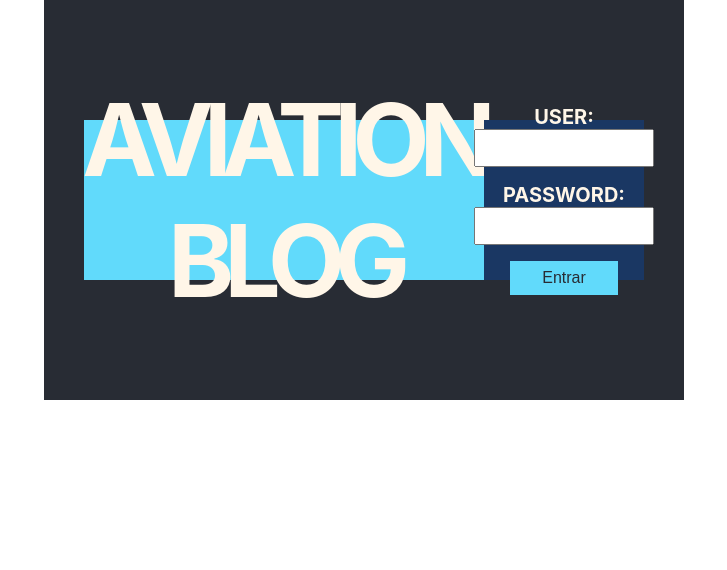
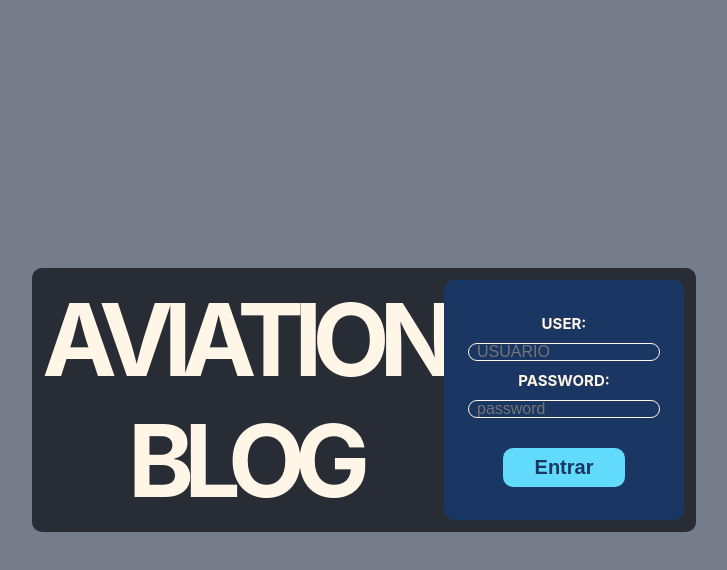
Before and after one commit to Marlon-Segalla/Blog-Avia-o-Mobile, a React (Create React App) app in the folder blogaviacao/: page / in a window 1280 px wide. Shown: the top 570 px of the page, without its empty margins (276-1003 px from the left). Built offline with nearby package versions, Linux system fonts and the light colour scheme.

Commit message:
02-09-0.2

```diff
--- a/blogaviacao/src/Login.css
+++ b/blogaviacao/src/Login.css
@@ -1,33 +1,44 @@
 *{
+  box-sizing: border-box;
   margin: 0;
   padding: 0;
 }
 
-.app{
+.App{
   width: 100%;
-  height: 100%;
+  height: 100vh;
+
+  background-color: #767c8a;
+
+  /*background-image: url('C:\\DEV_P\\REACTJS\\Blog-Avia-o-Mobile\\blogaviacao\\src\\img\\esquad_1.jpg');
+  background-size: cover;
+  background-position: center;
+  background-repeat: no-repeat;*/
+
   display: flex;
+  align-items: center;
 }
 
 .login-container {
-  width: 80vh;
-  height: 50vh;
+  width: 83vh;
+  height: 33vh;
+
+  border-radius: 10px;
+  border: none;
+
   display: flex;
   align-items: center;
   justify-content: center;
-  text-align: center;
-  flex-direction: row;
+
   background-color: #282c34;
   color: white;
-  /*background-image: url('C:\\DEV_P\\REACTJS\\Blog-Avia-o-Mobile\\blogaviacao\\src\\img\\esquad_1.jpg');*/
-  background-size: cover;
-  background-position: center;
-  background-repeat: no-repeat;
+
+
 }
 
 .login-container h2 {
   width: 50vh;
-  height: 20vh;
+  height: 30vh;
   margin: 0;
   padding: 0;
 
@@ -38,7 +49,7 @@
 
   font-size: 100px;
   color: #fff6e8;
-  background-color: #61dafb;
+  /*background-color: #61dafb;*/
   letter-spacing: -10px;
 }
 
@@ -47,10 +58,13 @@
 }
 
 .form-group {
-  width: 20vh;
-  height: 20vh;
+  width: 30vh;
+  height: 30vh;
   margin: 0;
   padding: 0;
+
+  border-radius: 10px;
+  border: none;
 
   display: flex;
   align-items: center;
@@ -60,23 +74,36 @@
 
   background-color: #1a3763;
   color: #fff6e8;
-  font-size: 20px;
+  font-size: 15px;
   font-weight: bold;
 }
 
 input {
   padding: 0.5rem;
+  width: 80%;
+  height: 10px;
+  margin: 10px;
+  border-radius: 10px;
+  border: 1px solid #fff6e8;
+
+  background-color: #1a3763;
   font-size: 1rem;
-  width: 100%;
-  max-width: 300px;
-  margin-bottom: 1rem;
+
+  color: #fff6e8;
 }
 
 button {
+  margin-top: 20px;
   padding: 0.5rem 2rem;
-  font-size: 1rem;
+
+  border: none;
+  border-radius: 10px;
+
   background-color: #61dafb;
-  border: none;
+  color: #1a3763;
+
+  font-size: 20px;
+  font-weight: bold;
+
   cursor: pointer;
-  color: #282c34;
 }
--- a/blogaviacao/src/Login.js
+++ b/blogaviacao/src/Login.js
@@ -23,6 +23,7 @@ function Login({ onLogin }) {
             <input
               type="text"
               id="username"
+              placeholder="USUÁRIO"
               value={username}
               onChange={(e) => setUsername(e.target.value)}
               required
@@ -31,6 +32,7 @@ function Login({ onLogin }) {
             <input
               type="password"
               id="password"
+              placeholder="password"
               value={password}
               onChange={(e) => setPassword(e.target.value)}
               required
```
